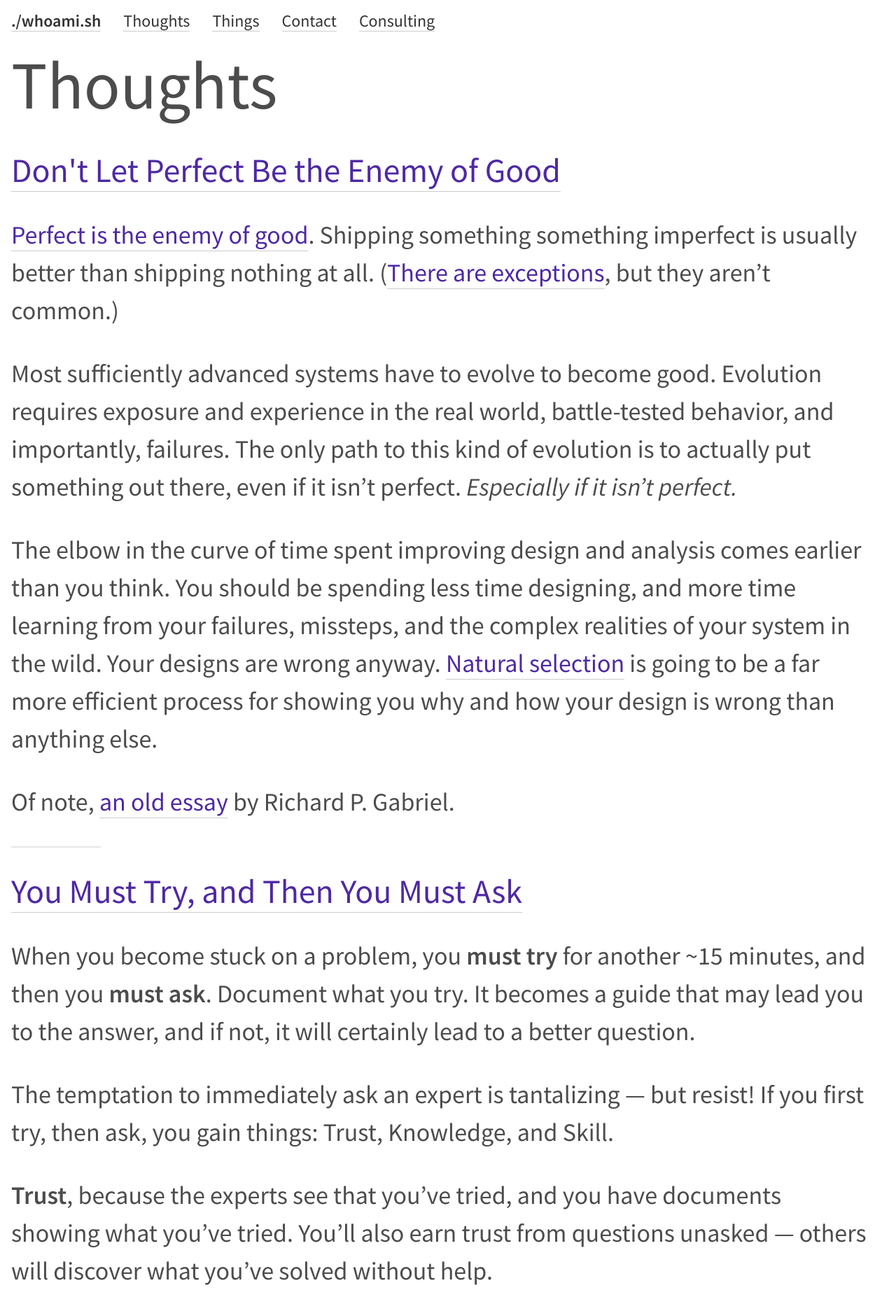
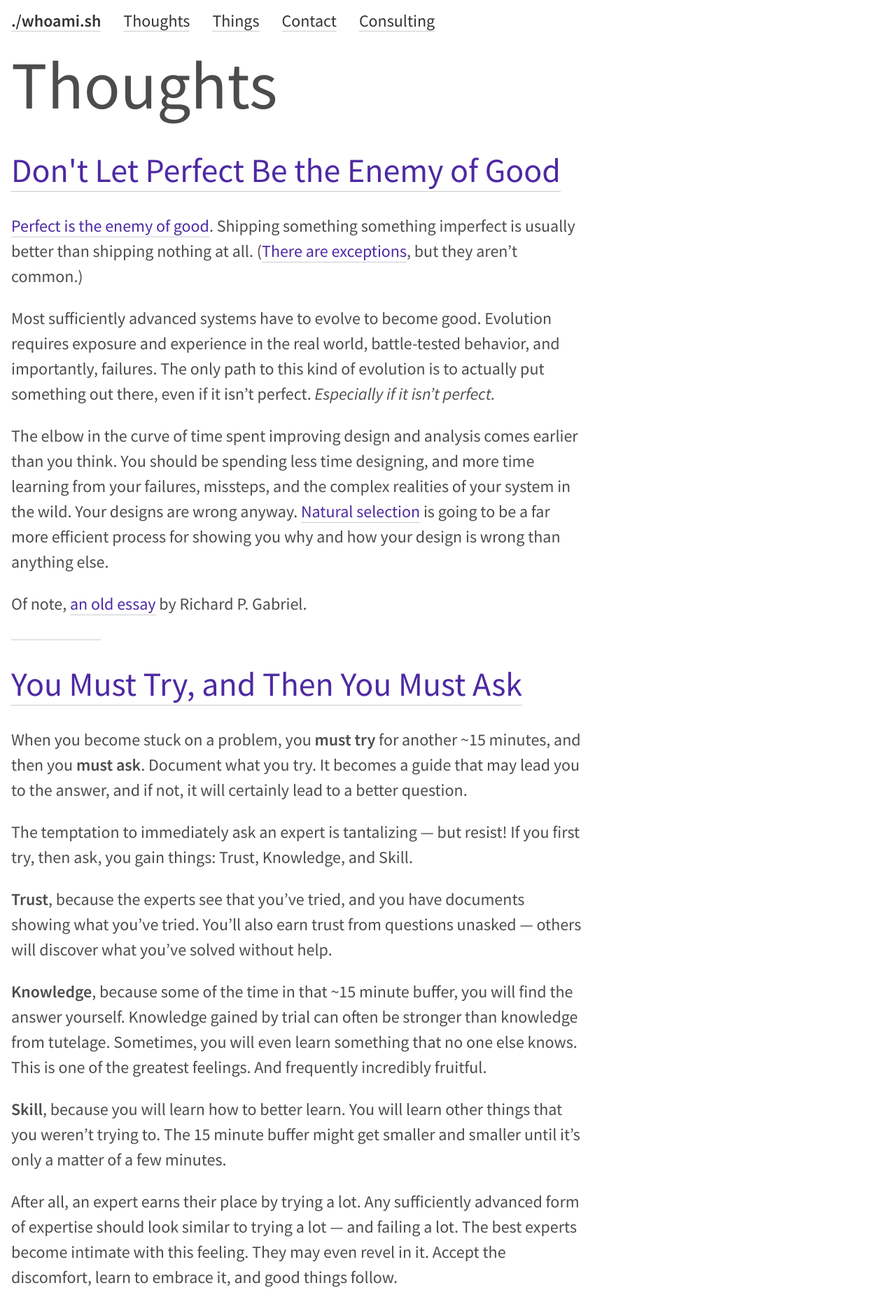
Before and after one commit to mcqueenjordan/mcqueenjordan.github.io, a Jekyll site: the page built from thoughts.md, in a window 1280 px wide. Shown: the top 1873 px of the page at 70% size. Built offline with Jekyll 4.4.1, drawn with Linux system fonts in a browser that asks for light colours.

Commit message:
Adjust text size in thoughts

```diff
--- a/thoughts.md
+++ b/thoughts.md
@@ -9,7 +9,7 @@ layout: default
 
 
 <h1 class="f1 normal mt0 mb4"><a href="/thought/{{ thought.name }}">{{ thought.title }}</a></h1>
-<div class="content measure-wide lh-copy f2-ns">
+<div class="content measure-wide lh-copy f3-ns">
         {{ thought.content }}
 </div>
 
```
